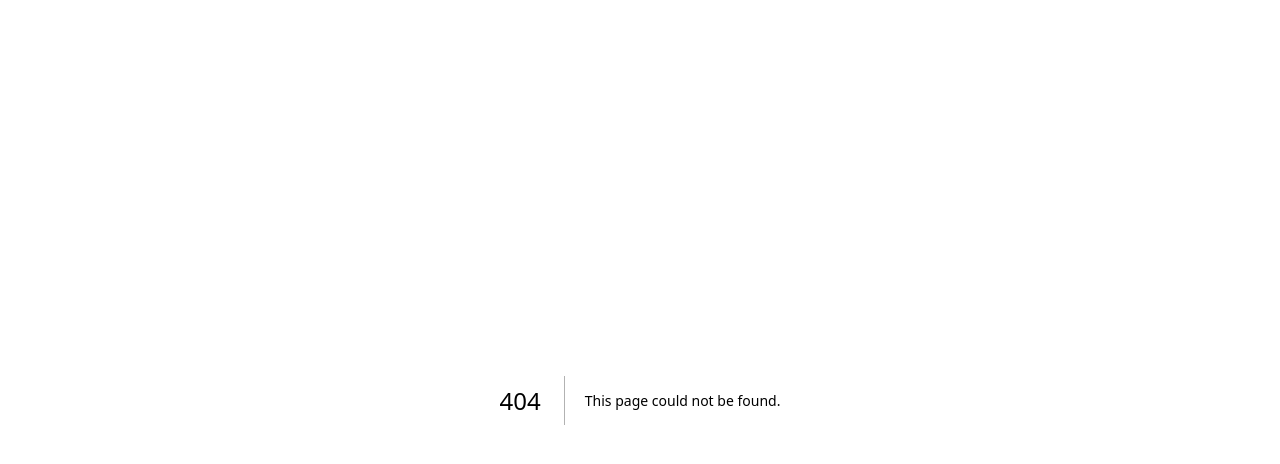
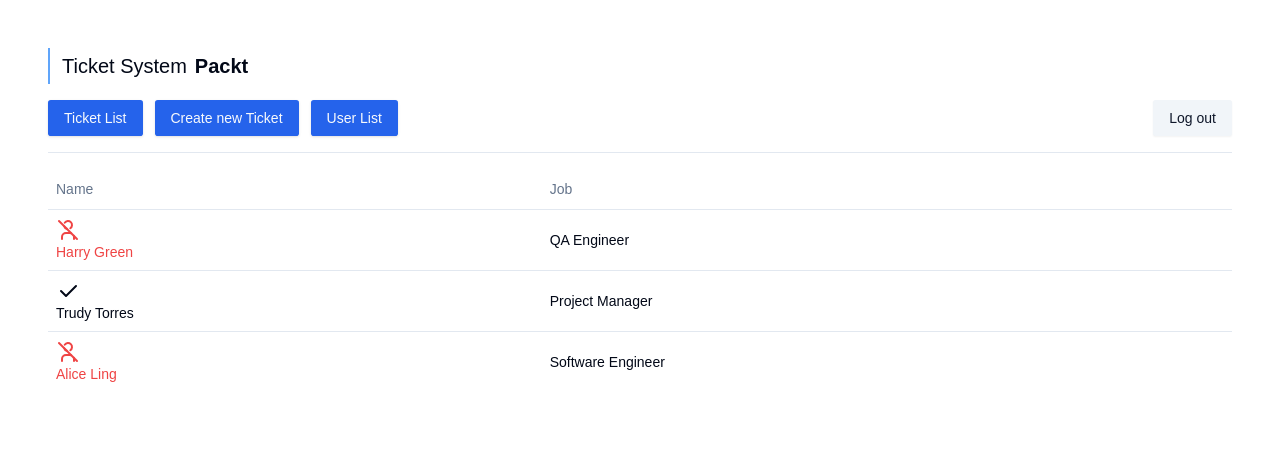
Before and after one commit to TomoyaWaniko13/ticket-system-suapabase-2, a Next.js app: page /tickets/users in a window 1280 px wide. Before the commit this address had no page. Shown: the top 464 px of the page. Built offline with nearby package versions, Linux system fonts and the light colour scheme.

Commit message:
P.85 Implementing a user overview

```diff
--- /dev/null
+++ b/app/tickets/users/page.tsx
@@ -0,0 +1,46 @@
+import { IconCheck, IconUserOff } from '@tabler/icons-react';
+import { Table, TableBody, TableCell, TableHead, TableHeader, TableRow } from '@/components/ui/table';
+
+// P.85 Implementing a user overview
+
+const users = [
+  {
+    name: 'Harry Green',
+    job: 'QA Engineer',
+    isAvailable: false,
+  },
+  {
+    name: 'Trudy Torres',
+    job: 'Project Manager',
+    isAvailable: true,
+  },
+  {
+    name: 'Alice Ling',
+    job: 'Software Engineer',
+    isAvailable: false,
+  },
+];
+
+export default function UserList() {
+  return (
+    <Table>
+      <TableHeader>
+        <TableRow>
+          <TableHead>Name</TableHead>
+          <TableHead>Job</TableHead>
+        </TableRow>
+      </TableHeader>
+      <TableBody>
+        {users.map((user) => (
+          <TableRow>
+            <TableCell className={`${!user.isAvailable && 'text-red-500'}`}>
+              {user.isAvailable ? <IconCheck /> : <IconUserOff />}
+              {user.name}
+            </TableCell>
+            <TableCell>{user.job}</TableCell>
+          </TableRow>
+        ))}
+      </TableBody>
+    </Table>
+  );
+}
--- a/package.json
+++ b/package.json
@@ -40,6 +40,7 @@
     "@radix-ui/react-tooltip": "^1.1.3",
     "@supabase/ssr": "^0.5.1",
     "@supabase/supabase-js": "^2.45.6",
+    "@tabler/icons-react": "^3.21.0",
     "class-variance-authority": "^0.7.0",
     "clsx": "^2.1.1",
     "cmdk": "^1.0.0",
@@ -53,6 +54,7 @@
     "react-day-picker": "^8.10.1",
     "react-dom": "^18",
     "react-hook-form": "^7.53.1",
+    "react-icons": "^5.3.0",
     "react-resizable-panels": "^2.1.6",
     "recharts": "^2.13.0",
     "sonner": "^1.5.0",
```
Also changed, not shown: 1 other file (tests, documents, lock files or other folders).
